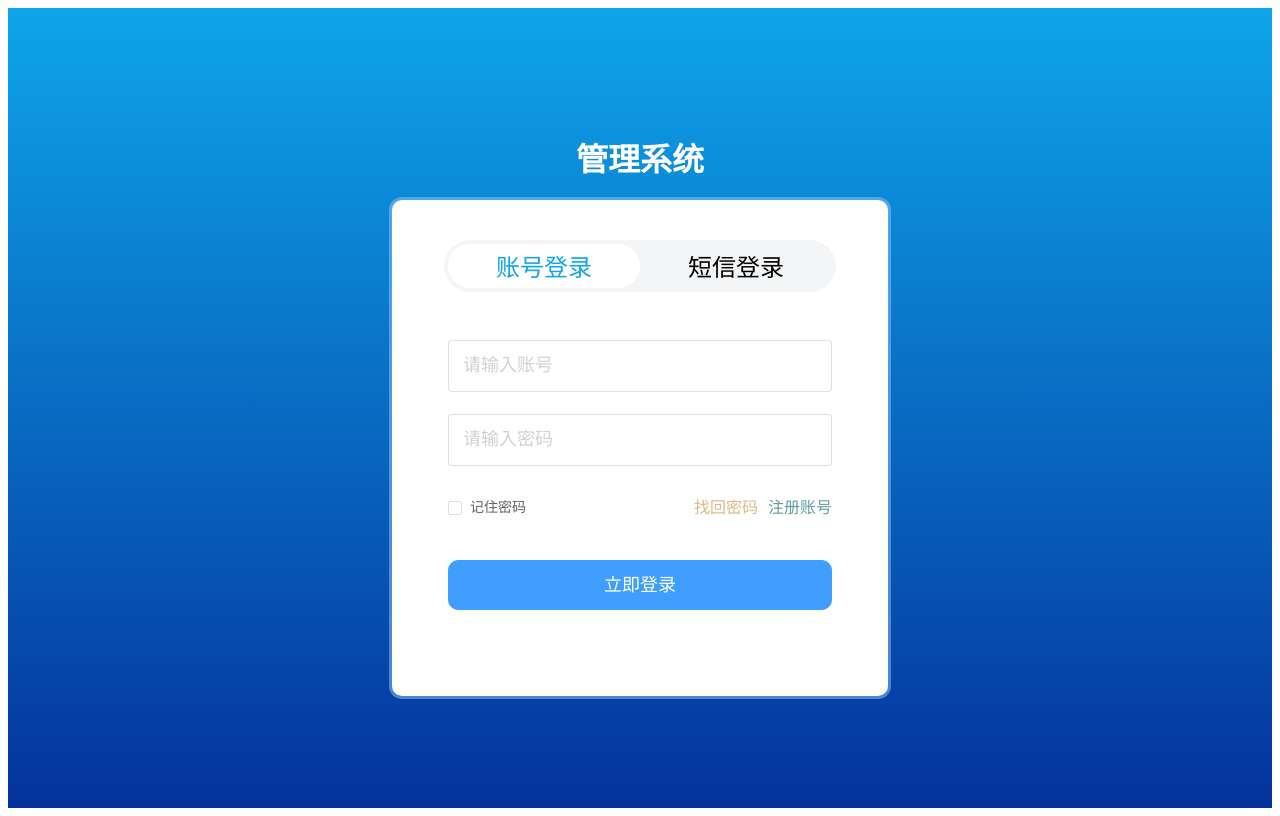
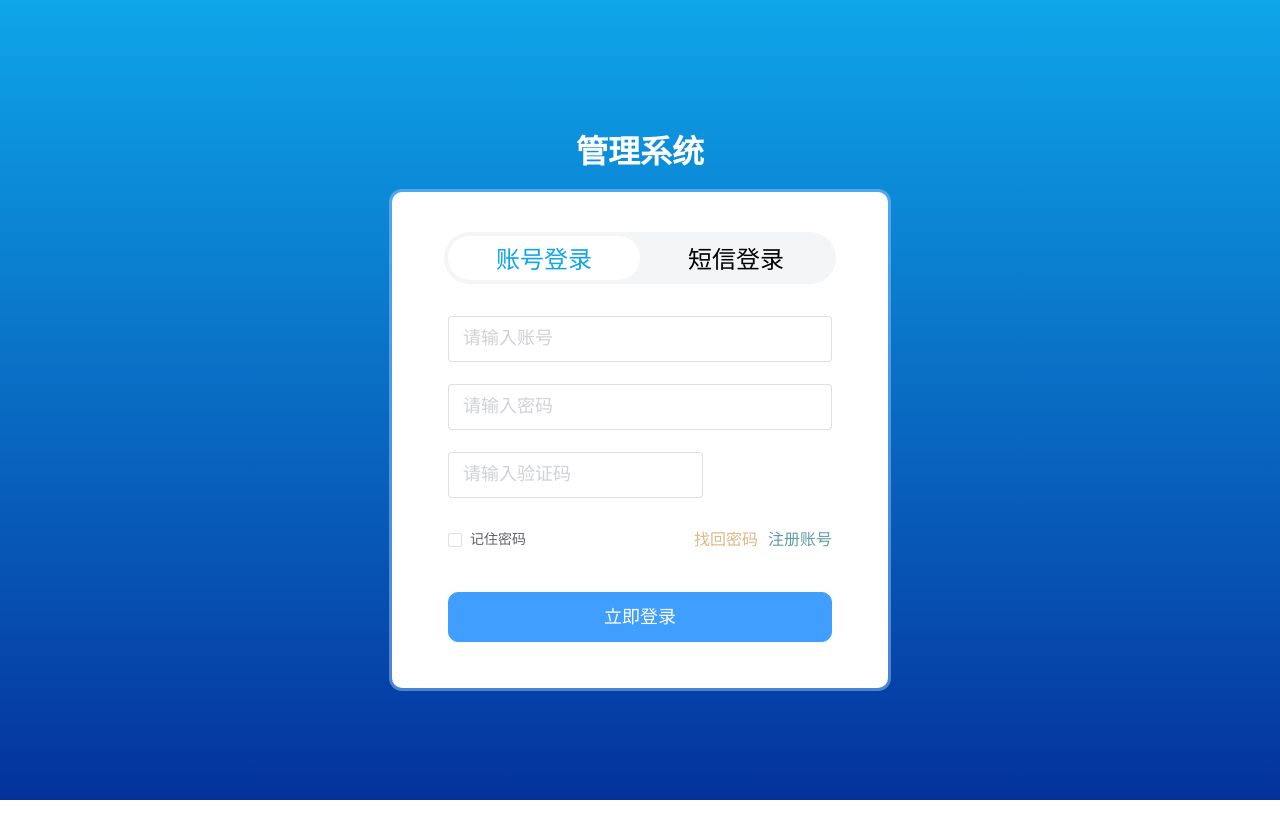
Before and after one commit to CYZ99/admin-vue, a Vue app: page /#/login in a window 1280 px wide. Built offline with nearby package versions, Linux system fonts and the light colour scheme; no server answers.

Commit message:
feat: 验证码功能的实现

```diff
--- a/components.d.ts
+++ b/components.d.ts
@@ -14,5 +14,6 @@ declare module 'vue' {
     ElInput: typeof import('element-plus/es')['ElInput']
     RouterLink: typeof import('vue-router')['RouterLink']
     RouterView: typeof import('vue-router')['RouterView']
+    VerifyComp: typeof import('./src/components/verifyComp.vue')['default']
   }
 }
--- a/src/api/http.ts
+++ b/src/api/http.ts
@@ -3,6 +3,8 @@ import type { Method } from 'axios'
 import type { DataType } from './types'
 import { BASE_URL, TIMEOUT } from './config'
 import { ElMessage } from 'element-plus'
+import cache from '@/utils/cache'
+import { LOGIN_TOKEN } from '@/global/constent'
 
 const instance = axios.create({
   // 1. 基础地址，超时时间
@@ -13,6 +15,10 @@ const instance = axios.create({
 // 请求拦截器，添加拦截token
 instance.interceptors.request.use(
   (config) => {
+    const token = cache.getCache(LOGIN_TOKEN)
+    if (token && config.headers) {
+      config.headers['Authorization'] = `Bearer ${token}`
+    }
     return config
   },
   (err) => Promise.reject(err)
--- a/src/api/user/index.ts
+++ b/src/api/user/index.ts
@@ -5,3 +5,7 @@ import type { User } from "@/types"
 export const loginApi = (accout: string, password: string) => {
   return request<User>('/user/login', 'POST', {accout, password})
 }
+
+export const getCaptchaApi = () => {
+  return request('/captcha', 'GET')
+}
--- a/src/main.ts
+++ b/src/main.ts
@@ -6,6 +6,7 @@ import App from './App.vue'
 import router from './router'
 import 'element-plus/theme-chalk/el-message.css'
 import 'nprogress/nprogress.css'
+import '@/styles/reset.css'
 const app = createApp(App)
 
 app.use(pinia)
--- a/src/stores/userStore.ts
+++ b/src/stores/userStore.ts
@@ -2,7 +2,7 @@ import { defineStore } from 'pinia'
 import { ElMessage } from 'element-plus'
 import type { ILogin } from '@/types/user'
 import type { User } from '@/types/user'
-import { loginApi } from '@/api/index'
+import { loginApi,getCaptchaApi } from '@/api/index'
 import cache from '@/utils/cache'
 import { LOGIN_TOKEN } from '@/global/constent'
 import router from '@/router'
@@ -25,6 +25,10 @@ const useUserStore = defineStore('user-store', {
       ElMessage.success('登录成功')
       // 路由跳转
       router.push('/')
+    },
+    async getCaptchaAction() {
+      const captcha = await getCaptchaApi()
+      return captcha.data as {img:string, text:string}
     }
   }
 })
--- /dev/null
+++ b/src/styles/reset.css
@@ -0,0 +1,4 @@
+html, body{
+  margin: 0;
+  padding: 0;
+}
--- a/src/views/login/accoutPanle.vue
+++ b/src/views/login/accoutPanle.vue
@@ -1,5 +1,5 @@
 <script setup lang="ts">
-import { reactive, ref } from 'vue'
+import { reactive, ref, onMounted } from 'vue'
 import type { ILogin } from '@/types/index'
 import type {  ElForm } from 'element-plus'
 import { ElMessage } from 'element-plus'
@@ -11,7 +11,19 @@ const storageForm = cache.getCache(REMEMBER_PASWWORD)
 const form = reactive<ILogin>({
   accout: storageForm?.accout || '',
   password: storageForm?.password || '',
+  code: ''
 })
+
+const captcha = ref('')
+const toLowCaptcha = ref('')
+
+const validatePass = (rule: any, value: string, callback: any) => {
+  if (value === '') {
+    callback(new Error('请输入验证码'))
+  } else if(value !== toLowCaptcha.value) {
+    callback(new Error('验证码不正确'))
+  } else callback()
+}
 
 const rules = reactive({
   accout: [
@@ -31,6 +43,10 @@ const rules = reactive({
       trigger: 'blur'
     }
   ],
+  code: [
+    { required: true, message: '验证码不能为空', trigger: 'blur' },
+    { validator: validatePass, trigger: 'blur'}
+  ]
 })
 
 const formRef = ref<InstanceType<typeof ElForm>>()
@@ -46,10 +62,18 @@ function loginAction() {
         cache.setCache(REMEMBER_PASWWORD, form)
       }
     } else {
-      ElMessage.error('请输入正确格式的账号和密码')
+      ElMessage.error('请输入正确格式的账号和密码,验证码小写字母即可')
     }
   })
 }
+const refreshCaptcha = async () => {
+  const data = await loginStore.getCaptchaAction()
+  captcha.value = data.img
+  toLowCaptcha.value = data.text
+}
+onMounted(async () => {
+  refreshCaptcha()
+})
 
 defineExpose({
   loginAction
@@ -65,6 +89,13 @@ defineExpose({
       <el-form-item prop="password" password size="large">
         <el-input placeholder="请输入密码" show-password v-model="form.password"></el-input>
       </el-form-item>
+      <div flex flex-items-center>
+        <el-form-item prop="code" class="verfrtiy-code" size="large">
+          <el-input placeholder="请输入验证码"  v-model="form.code"></el-input>
+        </el-form-item>
+        <div class="ml-2 -mt-5" @click="refreshCaptcha" v-html="captcha"></div>
+      </div>
+
       <div flex flex-justify-between flex-items-center>
         <div>
           <el-checkbox v-model="isRemPwd">记住密码</el-checkbox>
@@ -80,14 +111,12 @@ defineExpose({
 
 <style scoped>
 :deep(.el-input__inner){
-  height: 50px;
+  height: 44px;
   font-size: large;
 }
 
-.code{
-  position: absolute;
-  top:18px;
-  cursor: pointer;
-  right: 10px;
+.verfrtiy-code :deep(.el-input){
+  width: 255px;
 }
+
 </style>
--- a/src/views/login/loginPage.vue
+++ b/src/views/login/loginPage.vue
@@ -18,7 +18,7 @@ const handleLogin = () => {
   <div class="out-container">
     <h1 class="text-white">管理系统</h1>
     <div class="w-1xl h-md bg-white ring p-2xl flex flex-col flex-items-center br-2">
-      <div class="text-center flex justify-center flex-items-center w-sm m-4 mt-4 bg-tsp br-100 p-1">
+      <div class="text-center flex justify-center flex-items-center w-sm m-0 mt-4 bg-tsp br-100 p-1">
         <div @click="(e)=>currentTab = 0" class="c-tab" text-2xl  cursor-pointer  :class="currentTab === 0 ? 'active' : ''">账号登录</div>
         <div @click="(e)=>currentTab = 1" class="c-tab" text-2xl  cursor-pointer :class="currentTab === 1 ? 'active' : ''">短信登录</div>
       </div>
--- a/src/views/login/messagePanle.vue
+++ b/src/views/login/messagePanle.vue
@@ -42,7 +42,7 @@ const rules = reactive({
       </el-form-item>
       <div relative>
         <el-form-item prop="messageCode" size="large">
-          <el-input placeholder="请输入验证码" v-model="form.messageCode"></el-input>
+          <el-input placeholder="请输入短信验证码" v-model="form.messageCode"></el-input>
         </el-form-item>
         <span class="code text-primary">获取短信验证码</span>
       </div>
--- /dev/null
+++ b/src/views/register/index.vue
@@ -0,0 +1,12 @@
+<!-- eslint-disable vue/multi-word-component-names -->
+<script setup lang="ts">
+</script>
+
+<template>
+  <div class="register">
+    <h2>register</h2>
+  </div>
+</template>
+
+<style scoped>
+</style>
```
